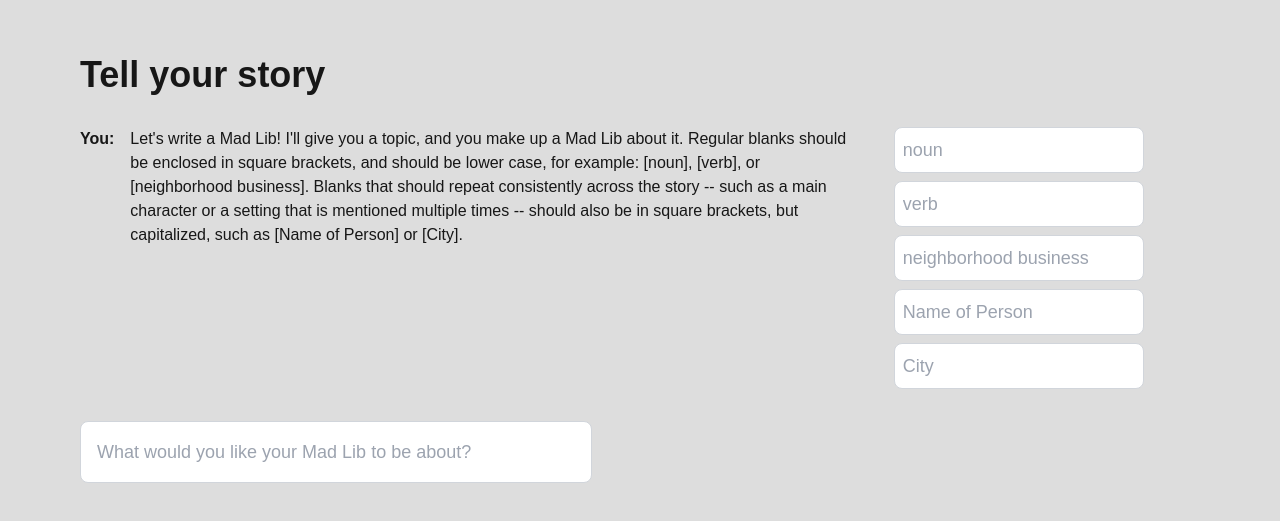
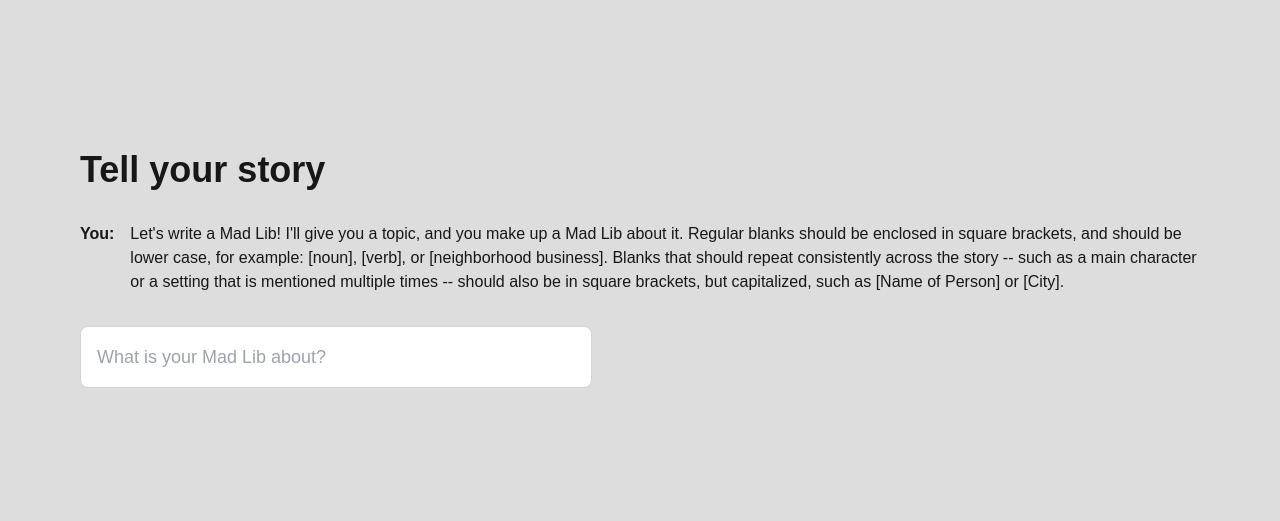
Before and after one commit to neolefty/madlibs, a Next.js app in the folder madlibs-vercel-sdk/: page / in a window 1280 px wide. Shown: the part 131-652 px from the top of the page. Built offline with nearby package versions, Linux system fonts and the light colour scheme.

Commit message:
hide blanks for user prompts

```diff
--- a/madlibs-vercel-sdk/src/app/aiDialogMessage.tsx
+++ b/madlibs-vercel-sdk/src/app/aiDialogMessage.tsx
@@ -6,9 +6,9 @@ import { Fragment } from "react"
 import { fillInBlanks, MadLibBlanks, useBlanks } from "./madLibBlanks"
 
 export const AiDialogMessage = ({message}: { message: Message }) => {
-    const messageLc = message.content?.toLowerCase()
     const {blanks, setBlankValue} = useBlanks(message.content)
-    const isMadLib = blanks.length > 0  // messageLc?.includes('mad lib') || messageLc?.includes('madlib')
+    const isLlmResponse = message.role === 'assistant'
+    const isMadLib = isLlmResponse && blanks.length > 0  // messageLc?.includes('mad lib') || messageLc?.includes('madlib')
     return (
         <>
             <strong>{message.role === 'user' ? 'You: ' : 'AI: '}</strong>
--- a/madlibs-vercel-sdk/src/app/page.tsx
+++ b/madlibs-vercel-sdk/src/app/page.tsx
@@ -2,7 +2,6 @@
 
 import { useChat } from "ai/react"
 import { AiDialogMessage } from "./aiDialogMessage"
-import { useCallback } from "react"
 
 export default function Home() {
     const { messages, input, handleInputChange, handleSubmit } = useChat({
@@ -41,7 +40,7 @@ export default function Home() {
                         type="text"
                         value={input}
                         onChange={handleInputChange}
-                        placeholder="What would you like your Mad Lib to be about?"
+                        placeholder="What is your Mad Lib about?"
                         className="w-full p-4 text-lg border border-gray-300 rounded-lg min-w-[30rem]"
                     />
                 </form>
```
